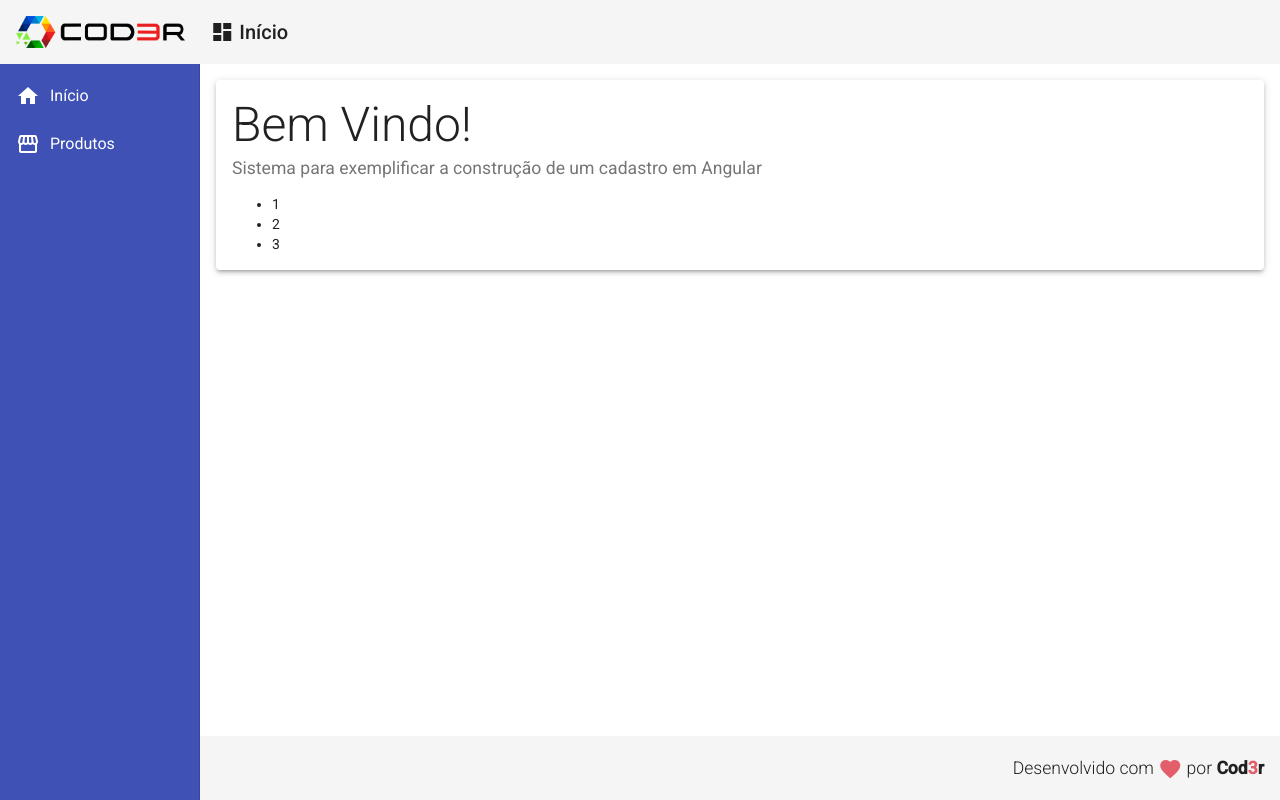
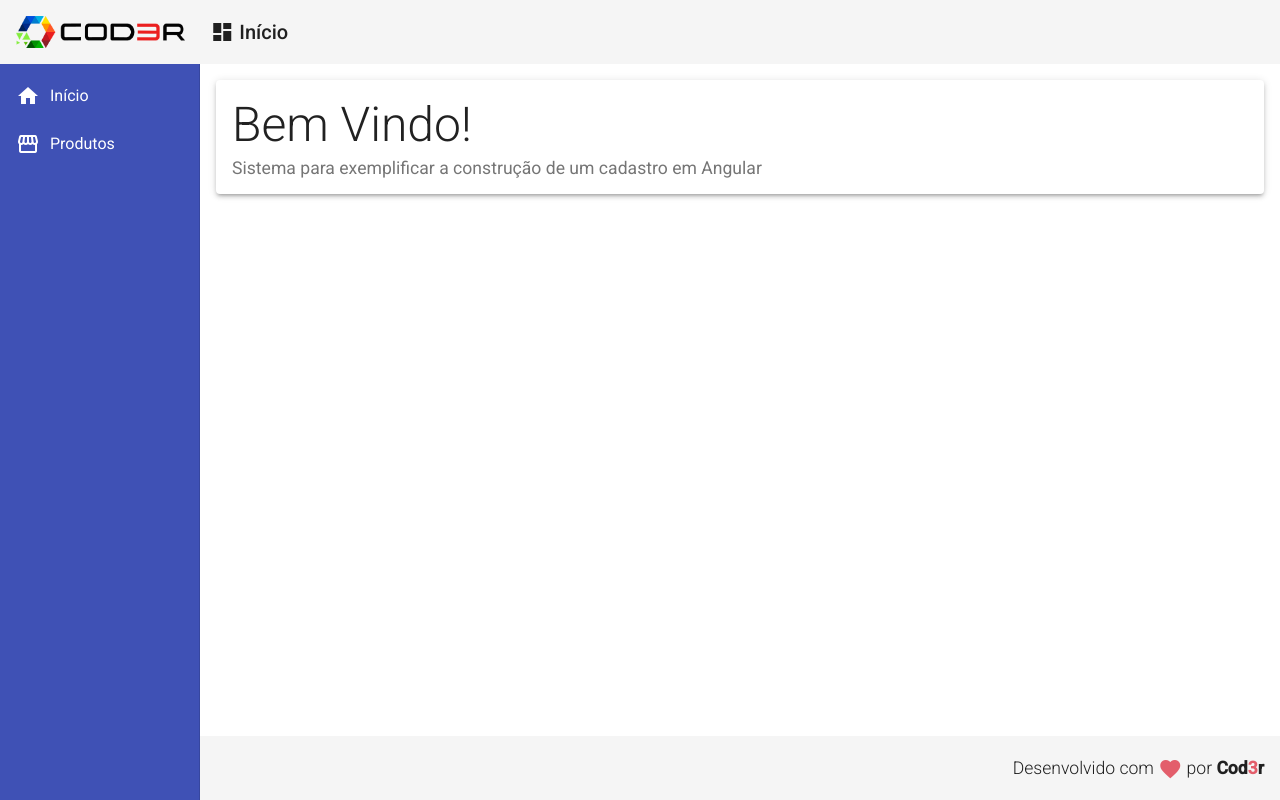
Before and after one commit to camillacorreia/angular-crud, an Angular app in the folder frontend/: page / in a window 1280 px wide. Built offline with nearby package versions, Linux system fonts and the light colour scheme.

Commit message:
feat: bindings

```diff
--- a/frontend/src/app/app-routing.module.ts
+++ b/frontend/src/app/app-routing.module.ts
@@ -3,6 +3,7 @@
 
 import { HomeComponent} from './views/home/home.component';
 import { ProductCrudComponent } from './views/product-crud/product-crud.component';
+import { ProductCreateComponent } from './components/product/product-create/product-create.component';
 
 const routes: Routes = [
   {
@@ -12,6 +13,10 @@
   {
     path: "products",
     component: ProductCrudComponent
+  },
+  {
+    path:"products/create",
+    component: ProductCreateComponent
   }
 ];
 
--- a/frontend/src/app/app.module.ts
+++ b/frontend/src/app/app.module.ts
@@ -17,6 +17,7 @@
 import { ProductCrudComponent } from './views/product-crud/product-crud.component';
 import { RedDirective } from './directives/red.directive';
 import { ForDirective } from './directives/for.directive';
+import { ProductCreateComponent } from './components/product/product-create/product-create.component';
 
 @NgModule({
   declarations: [
@@ -28,6 +29,7 @@
     ProductCrudComponent,
     RedDirective,
     ForDirective,
+    ProductCreateComponent,
   ],
   imports: [
     BrowserModule,
--- /dev/null
+++ b/frontend/src/app/components/product/product-create/product-create.component.html
@@ -0,0 +1,3 @@
+<p [id]="propLegal">product-create works!</p>
+
+<button (click)="toDo()">Fazer algo</button>
--- /dev/null
+++ b/frontend/src/app/components/product/product-create/product-create.component.ts
@@ -0,0 +1,21 @@
+import { Component, OnInit } from '@angular/core';
+
+@Component({
+  selector: 'app-product-create',
+  templateUrl: './product-create.component.html',
+  styleUrls: ['./product-create.component.css']
+})
+export class ProductCreateComponent implements OnInit {
+
+  propLegal = "qualquer coisa"
+
+  constructor() { }
+
+  ngOnInit(): void {
+  }
+
+  toDo(): void {
+    console.log('Fazendo algo')
+  }
+
+}
--- a/frontend/src/app/views/home/home.component.html
+++ b/frontend/src/app/views/home/home.component.html
@@ -5,7 +5,4 @@
     <mat-card-subtitle class="subtitle">
         Sistema para exemplificar a construção de um cadastro em Angular
     </mat-card-subtitle>
-    <ul>
-        <li *myFor="let n em [1, 2, 3]">{{ n }}</li>
-    </ul>
 </mat-card>
```
Also changed, not shown: frontend/src/app/components/product/product-create/product-create.component.css (added).
